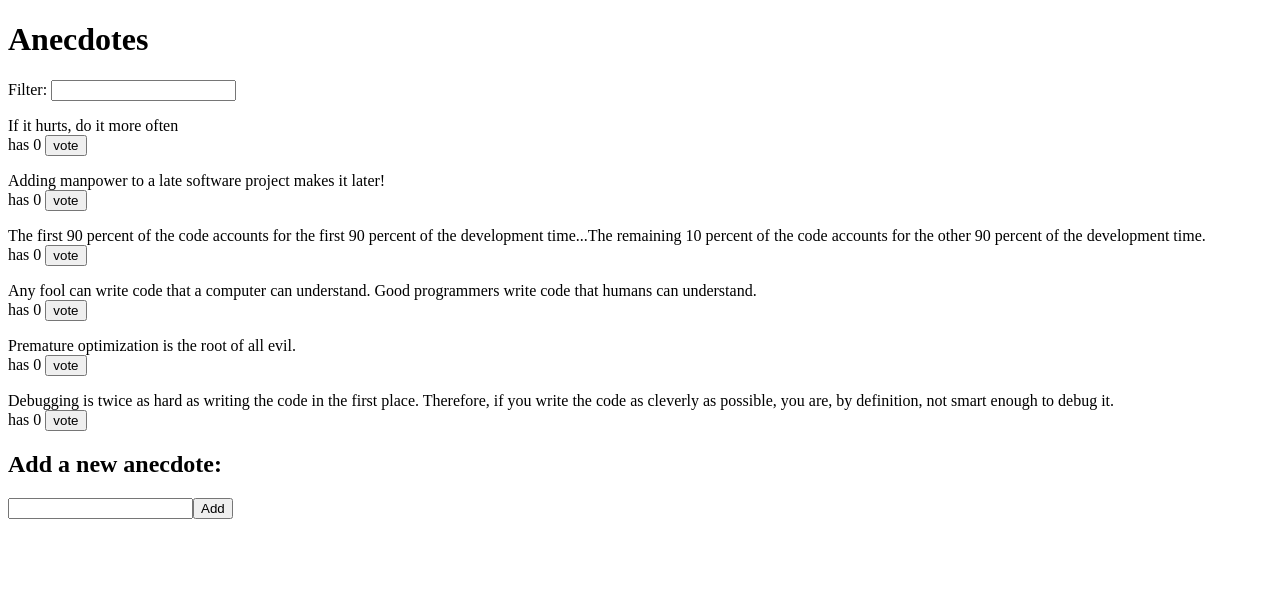
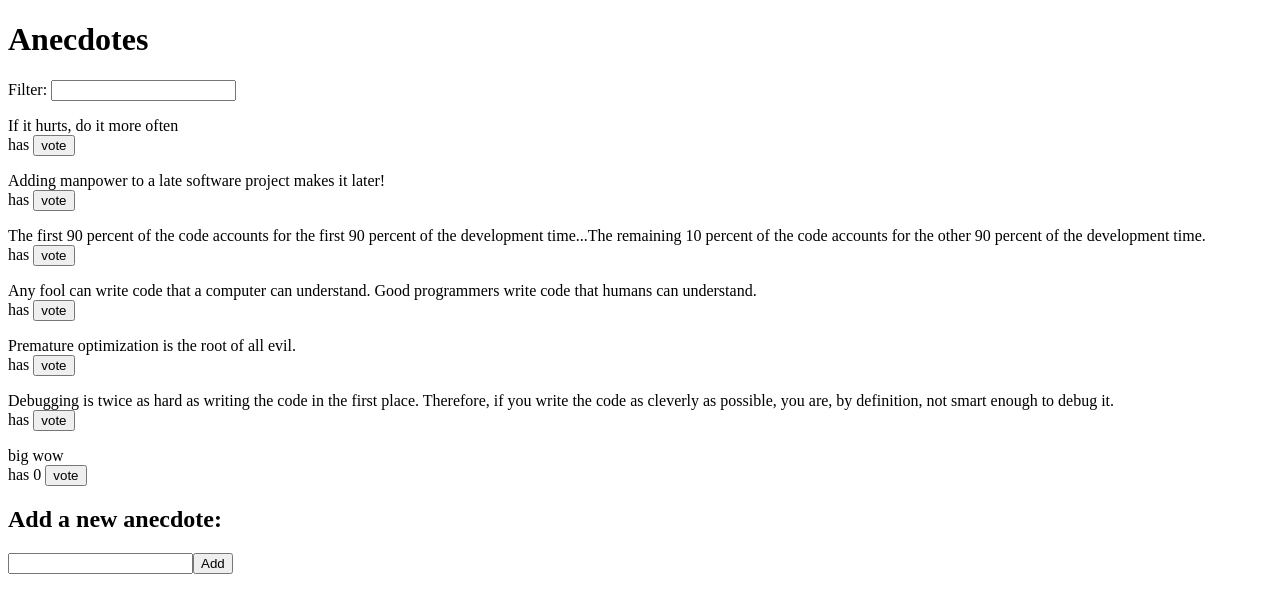
Before and after one commit to zil-w/Redux-practice, a React (Create React App) app: page / in a window 1280 px wide. Shown: the top 612 px of the page. Built offline with nearby package versions, Linux system fonts and the light colour scheme; data requests are answered from the project's data file.

Commit message:
changed app to work with a json server

```diff
--- /dev/null
+++ b/db.json
@@ -0,0 +1,39 @@
+{
+  "anecdotes": [
+    {
+      "content": "If it hurts, do it more often",
+      "id": "47145",
+      "votes": 0
+    },
+    {
+      "content": "Adding manpower to a late software project makes it later!",
+      "id": "21149",
+      "votes": 0
+    },
+    {
+      "content": "The first 90 percent of the code accounts for the first 90 percent of the development time...The remaining 10 percent of the code accounts for the other 90 percent of the development time.",
+      "id": "69581",
+      "votes": 0
+    },
+    {
+      "content": "Any fool can write code that a computer can understand. Good programmers write code that humans can understand.",
+      "id": "36975",
+      "votes": 0
+    },
+    {
+      "content": "Premature optimization is the root of all evil.",
+      "id": "25170",
+      "votes": 0
+    },
+    {
+      "content": "Debugging is twice as hard as writing the code in the first place. Therefore, if you write the code as cleverly as possible, you are, by definition, not smart enough to debug it.",
+      "id": "98312",
+      "votes": 0
+    },
+    {
+      "content": "big wow",
+      "vote": 0,
+      "id": "w3V9gCa"
+    }
+  ]
+}
--- a/package.json
+++ b/package.json
@@ -6,6 +6,7 @@
     "@testing-library/jest-dom": "^5.11.9",
     "@testing-library/react": "^11.2.5",
     "@testing-library/user-event": "^12.8.3",
+    "axios": "^0.21.1",
     "deep-freeze": "0.0.1",
     "react": "^17.0.1",
     "react-dom": "^17.0.1",
@@ -18,7 +19,8 @@
     "start": "react-scripts start",
     "build": "react-scripts build",
     "test": "react-scripts test",
-    "eject": "react-scripts eject"
+    "eject": "react-scripts eject",
+    "server": "json-server -p3001 --watch db.json"
   },
   "eslintConfig": {
     "extends": [
@@ -39,6 +41,7 @@
     ]
   },
   "devDependencies": {
+    "json-server": "^0.16.3",
     "redux-devtools-extension": "^2.13.9"
   }
 }
--- a/src/App.js
+++ b/src/App.js
@@ -1,10 +1,19 @@
-import React from 'react'
+import { React, useEffect } from 'react'
+import { useDispatch } from 'react-redux'
+import {initiateAnecdotes} from './components/reducer'
+import anecdoteService from './utils/anecdoteService'
 import AnecdoteList from './components/AnecdoteList'
 import NewAnecdote from './components/NewAnecdote'
 import Notification from './components/Notification'
 import SearchBar from './components/SearchBar'
 
 const App = () => {
+  const dispatch = useDispatch()
+  useEffect(() => {
+    anecdoteService.getAnecdotes().then(anecdotes => {
+      dispatch(initiateAnecdotes(anecdotes))
+    })
+  }, [dispatch])
 
     return (
       <div>
--- a/src/components/AnecdoteList.js
+++ b/src/components/AnecdoteList.js
@@ -4,11 +4,11 @@ import Button from './Button'
 import { addVote, resetNotification } from './reducer'
 
 
-const Anecdote = ({ anecdote, vote, handleVote }) => {
+const Anecdote = ({ content, vote, handleVote }) => {
   return (
     <>
       <p>
-        {anecdote}<br />
+        {content}<br />
                 has {vote} <Button text='vote' handleClick={handleVote} />
       </p>
     </>
@@ -17,18 +17,21 @@ const Anecdote = ({ anecdote, vote, handleVote }) => {
 
 const AnecdoteList = () => {
   const dispatch = useDispatch()
+
   const anecdotes = useSelector(state => {
     if (state.filter === '') {
+      console.log('stuff we are getting in anecdoteList', state.anecdotes)
       return state.anecdotes
     }
     else {
-      return state.anecdotes.filter(anecdote => (anecdote.anecdote.toLowerCase()).includes(state.filter.toLowerCase()))
+      return state.anecdotes.filter(anecdote => (anecdote.content.toLowerCase()).includes(state.filter.toLowerCase()))
     }
   })
-  const handleVote = (id, anecdote) => {
+
+  const handleVote = (id, content) => {
     return (
       () => {
-        dispatch(addVote(id, anecdote))
+        dispatch(addVote(id, content))
 
         setTimeout(() => dispatch(resetNotification()), 5000)//is this really the best way to do this?
       }
@@ -38,7 +41,7 @@ const AnecdoteList = () => {
   return (
     <>
       {anecdotes.map(anecdote =>
-        <Anecdote anecdote={anecdote.anecdote} vote={anecdote.vote} handleVote={handleVote(anecdote.id, anecdote.anecdote)} key={anecdote.id} />
+        <Anecdote content={anecdote.content} vote={anecdote.vote} handleVote={handleVote(anecdote.id, anecdote.content)} key={anecdote.id} />
       )}
     </>
   )
--- a/src/components/NewAnecdote.js
+++ b/src/components/NewAnecdote.js
@@ -1,14 +1,17 @@
 import React from 'react'
 import { addAnecdote, resetNotification } from './reducer'
+import anecdoteService from '../utils/anecdoteService'
 import { useDispatch } from 'react-redux'
 
 const NewAnecdote = () => {
   const dispatch = useDispatch()
 
-  const handleSubmission = event => {
+  const handleSubmission = async (event) => {
     event.preventDefault()
-    const anecdote = event.target.anecdote.value
-    dispatch(addAnecdote(anecdote))
+    const content = event.target.anecdote.value
+    const returnedAnecdote = await anecdoteService.postAnecdote({content, vote:0})
+
+    dispatch(addAnecdote(returnedAnecdote))
     event.target.anecdote.value = ''
     setTimeout(() => dispatch(resetNotification()), 5000)//is this really the best way to do this?
   }
--- a/src/components/reducer.js
+++ b/src/components/reducer.js
@@ -1,34 +1,22 @@
 import { createStore, combineReducers } from 'redux'
 import { composeWithDevTools } from 'redux-devtools-extension'
 
-const getID = () => Math.floor(Math.random() * 1000000)
-
-//quotes are from fullstackopen part 1
-const initialAnecdotes = [
-  'If it hurts, do it more often',
-  'Adding manpower to a late software project makes it later!',
-  'The first 90 percent of the code accounts for the first 90 percent of the development time...The remaining 10 percent of the code accounts for the other 90 percent of the development time.',
-  'Any fool can write code that a computer can understand. Good programmers write code that humans can understand.',
-  'Premature optimization is the root of all evil.',
-  'Debugging is twice as hard as writing the code in the first place. Therefore, if you write the code as cleverly as possible, you are, by definition, not smart enough to debug it.'
-]
-
-const anecdotes = []
-
-for (const anecdote of initialAnecdotes) { //we shouldn't use object with ID as keys, turning properties into array then back again guarantees worst time complexity
-  anecdotes.push({ anecdote: anecdote, vote: 0, id: getID() })
-}
-
-const anecdoteReducer = (state = anecdotes, action) => {
+const anecdoteReducer = (state = [], action) => {
   let newAnecdotes
   switch (action.type) {
     case 'VOTE'://sort anecdotes in descending order of likes
       newAnecdotes = state.map(anecdote => (anecdote.id === action.data.id) ? { ...anecdote, vote: anecdote.vote += 1 } : anecdote)
       newAnecdotes.sort((first, second) => second.vote - first.vote)
       return newAnecdotes
-    case 'NEW ANECDOTE':
-      newAnecdotes = state.concat({ anecdote: action.data.anecdote, vote: 0, id: getID() })
+
+    case 'NEW_ANECDOTE':
+      newAnecdotes = state.concat(action.data)
       return newAnecdotes
+
+    case 'INIT_ANECDOTE':
+      newAnecdotes = action.data.anecdotes
+      return newAnecdotes
+
     default:
       return state
   }
@@ -37,9 +25,9 @@ const anecdoteReducer = (state = anecdotes, action) => {
 const notificationReducer = (state = '', action) => {
   switch (action.type) {
     case 'VOTE':
-      return `You have voted on '${action.data.anecdote}'!`
-    case 'NEW ANECDOTE':
-      return `you have create '${action.data.anecdote}'`
+      return `You have voted on '${action.data.content}'!`
+    case 'NEW_ANECDOTE':
+      return `you have create '${action.data.content}'`
     case 'RESET':
       return ''
     default:
@@ -69,19 +57,17 @@ const store = createStore(
 
 const addAnecdote = anecdote => {
   return {
-    type: 'NEW ANECDOTE',
-    data: {
-      anecdote
-    }
+    type: 'NEW_ANECDOTE',
+    data: anecdote
   }
 }
 
-const addVote = (id, anecdote) => {
+const addVote = (id, content) => {
   return {
     type: 'VOTE',
     data: {
       id,
-      anecdote
+      content
     }
   }
 }
@@ -101,5 +87,14 @@ const searchInAnecdote = searchTerm => {
   }
 }
 
+const initiateAnecdotes = anecdotes => {
+  return {
+    type: 'INIT_ANECDOTE',
+    data: {
+      anecdotes
+    }
+  }
+}
+
 export default store
-export { addAnecdote, addVote, resetNotification, searchInAnecdote }
+export { addAnecdote, addVote, resetNotification, searchInAnecdote, initiateAnecdotes }
--- /dev/null
+++ b/src/utils/anecdoteService.js
@@ -0,0 +1,17 @@
+import axios from 'axios'
+
+const dBAddress = 'http://localhost:3001/anecdotes'
+
+const getAnecdotes = async () => {
+  const anecdoteRes = await axios.get(dBAddress)
+  return anecdoteRes.data
+}
+
+const postAnecdote = async (anecdote) => {
+  const anecdoteRes = await axios.post(dBAddress, anecdote)
+  return anecdoteRes.data
+}
+
+const anecdoteService = {getAnecdotes, postAnecdote}
+
+export default anecdoteService
```
Also changed, not shown: 1 other file (tests, documents, lock files or other folders).
